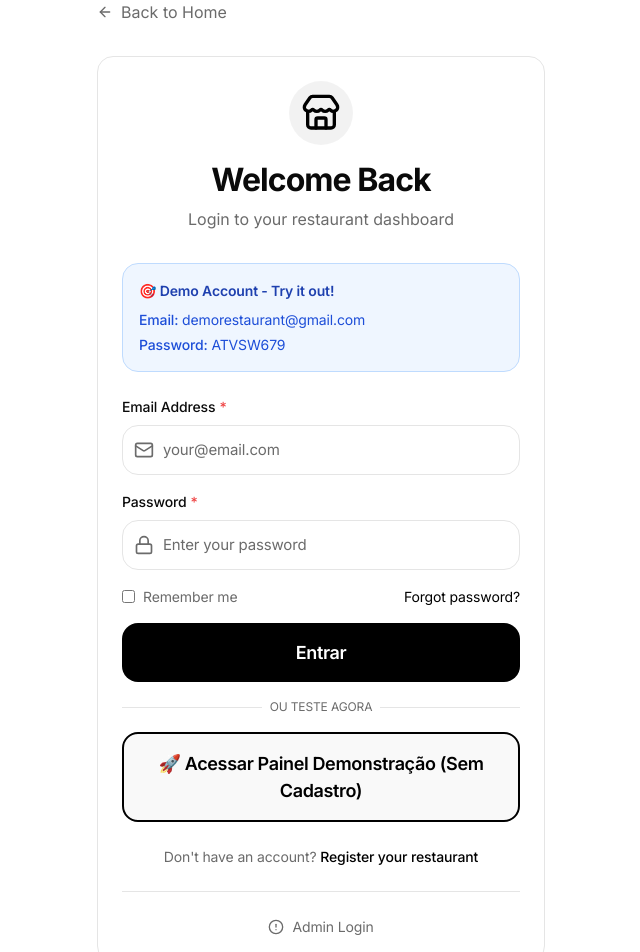
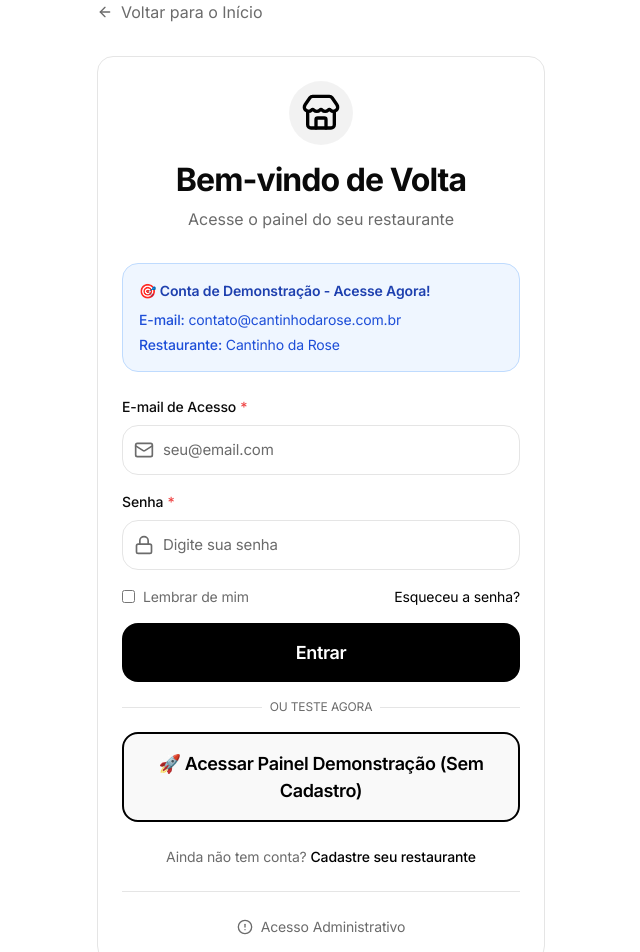
Before and after one commit to eduardovirtualgyn/restaurante, a React (Vite) app: page /login in a window 1280 px wide. Shown: the top 952 px of the page, without its empty margins (319-959 px from the left). Built offline with nearby package versions, Linux system fonts and the light colour scheme; no server answers.

Commit message:
i18n: complete translation to Brazilian Portuguese across admin, customer and restaurant pages

```diff
--- a/index.html
+++ b/index.html
@@ -1,10 +1,10 @@
 <!DOCTYPE html>
-<html lang="en">
+<html lang="pt-BR">
   <head>
     <meta charset="UTF-8" />
     <link rel="icon" type="image/svg+xml" href="/favicon.svg" />
     <meta name="viewport" content="width=device-width, initial-scale=1.0" />
-    <title>FoodOrder - Digital Restaurant Ordering Platform</title>
+    <title>Cantinho da Rose - Cardápio Digital & Almoço Executivo</title>
     <link rel="preconnect" href="https://fonts.googleapis.com" />
     <link rel="preconnect" href="https://fonts.gstatic.com" crossorigin />
     <link
--- a/src/pages/admin/AllRestaurants.tsx
+++ b/src/pages/admin/AllRestaurants.tsx
@@ -235,9 +235,9 @@ const AllRestaurants: React.FC = () => {
       {/* Header */}
       <div className="flex items-center justify-between">
         <div>
-          <h2 className="text-2xl font-bold text-text mb-2">All Restaurants</h2>
+          <h2 className="text-2xl font-bold text-text mb-2">Todos os Restaurantes</h2>
           <p className="text-text-secondary">
-            Manage all registered restaurants
+            Gerencie todos os restaurantes cadastrados na plataforma
           </p>
         </div>
         <div className="flex items-center space-x-4">
@@ -245,7 +245,7 @@ const AllRestaurants: React.FC = () => {
             {restaurants.length} Total
           </Badge>
           <Badge variant="success" className="text-lg px-4 py-2">
-            {restaurants.filter((r) => r.status === "active").length} Active
+            {restaurants.filter((r) => r.status === "active").length} Ativos
           </Badge>
         </div>
       </div>
@@ -253,7 +253,7 @@ const AllRestaurants: React.FC = () => {
       {/* Real-time indicator */}
       <div className="flex items-center space-x-2 text-sm text-success">
         <div className="w-2 h-2 bg-success rounded-full animate-pulse" />
-        <span>Live updates enabled</span>
+        <span>Atualizações em tempo real ativas</span>
       </div>
 
       {/* Filters */}
@@ -261,7 +261,7 @@ const AllRestaurants: React.FC = () => {
         <div className="flex flex-col sm:flex-row gap-4">
           <div className="flex-1">
             <Input
-              placeholder="Search by name, owner, phone, or city..."
+              placeholder="Buscar por nome, proprietário, telefone ou cidade..."
               value={searchTerm}
               onChange={(e) => setSearchTerm(e.target.value)}
               icon={<Search className="w-5 h-5" />}
@@ -272,10 +272,10 @@ const AllRestaurants: React.FC = () => {
               value={statusFilter}
               onChange={(e) => setStatusFilter(e.target.value)}
               options={[
-                { value: "all", label: "All Status" },
-                { value: "active", label: "Active" },
-                { value: "blocked", label: "Blocked" },
-                { value: "trial", label: "Trial" },
+                { value: "all", label: "Todos os Status" },
+                { value: "active", label: "Ativos" },
+                { value: "blocked", label: "Bloqueados" },
+                { value: "trial", label: "Em Teste" },
               ]}
             />
           </div>
@@ -287,12 +287,12 @@ const AllRestaurants: React.FC = () => {
         <Card className="text-center py-12">
           <StoreIcon className="w-16 h-16 text-text-secondary mx-auto mb-4 opacity-50" />
           <h3 className="text-xl font-semibold text-text mb-2">
-            No Restaurants Found
+            Nenhum restaurante encontrado
           </h3>
           <p className="text-text-secondary">
             {searchTerm || statusFilter !== "all"
-              ? "Try adjusting your filters"
-              : "No restaurants registered yet"}
+              ? "Tente ajustar seus filtros de busca"
+              : "Nenhum restaurante cadastrado ainda"}
           </p>
         </Card>
       ) : (
--- a/src/pages/public/LoginPage.tsx
+++ b/src/pages/public/LoginPage.tsx
@@ -2,7 +2,6 @@ import React, { useState } from "react";
 import { Link, useNavigate } from "react-router-dom";
 import { Store, ArrowLeft, Mail, Lock, AlertCircle } from "lucide-react";
 import { Button, Input, Alert, Card } from "../../components/ui";
-import { APP_CONFIG } from "../../config/config";
 import { supabase } from "../../config/supabase";
 import { isValidEmail, hashPassword } from "../../utils/helpers";
 
@@ -210,7 +209,7 @@ const LoginPage: React.FC = () => {
           className="inline-flex items-center text-text-secondary hover:text-text mb-8"
         >
           <ArrowLeft className="w-4 h-4 mr-2" />
-          Back to Home
+          Voltar para o Início
         </Link>
 
         {/* Login Card */}
@@ -220,9 +219,9 @@ const LoginPage: React.FC = () => {
             <div className="inline-flex items-center justify-center w-16 h-16 rounded-full bg-accent/5 mb-4">
               <Store className="w-10 h-10 text-accent" />
             </div>
-            <h1 className="text-2xl font-bold text-text mb-2">Welcome Back</h1>
+            <h1 className="text-2xl font-bold text-text mb-2">Bem-vindo de Volta</h1>
             <p className="text-text-secondary">
-              Login to your restaurant dashboard
+              Acesse o painel do seu restaurante
             </p>
           </div>
 
@@ -230,8 +229,8 @@ const LoginPage: React.FC = () => {
           {error === "pending" && (
             <Alert
               type="warning"
-              title="Account Pending Verification"
-              message="Your registration is under review. Our team will contact you within 24 hours to complete the setup."
+              title="Conta em Análise"
+              message="Seu cadastro está em análise. Nossa equipe entrará em contato em breve para liberar o acesso."
               className="mb-6"
             />
           )}
@@ -244,15 +243,15 @@ const LoginPage: React.FC = () => {
           {/* Demo Credentials */}
           <div className="mb-6 p-4 bg-blue-50 border border-blue-200 rounded-lg">
             <p className="text-sm font-semibold text-blue-800 mb-2">
-              🎯 Demo Account - Try it out!
+              🎯 Conta de Demonstração - Acesse Agora!
             </p>
             <div className="text-sm text-blue-700 space-y-1">
               <p>
-                <span className="font-medium">Email:</span>{" "}
-                demorestaurant@gmail.com
+                <span className="font-medium">E-mail:</span>{" "}
+                contato@cantinhodarose.com.br
               </p>
               <p>
-                <span className="font-medium">Password:</span> ATVSW679
+                <span className="font-medium">Restaurante:</span> Cantinho da Rose
               </p>
             </div>
           </div>
@@ -260,24 +259,24 @@ const LoginPage: React.FC = () => {
           {/* Login Form */}
           <form onSubmit={handleSubmit} className="space-y-4">
             <Input
-              label="Email Address"
+              label="E-mail de Acesso"
               name="email"
               type="email"
               value={formData.email}
               onChange={handleChange}
-              placeholder="your@email.com"
+              placeholder="seu@email.com"
               icon={<Mail className="w-5 h-5" />}
               required
               autoComplete="email"
             />
 
             <Input
-              label="Password"
+              label="Senha"
               name="password"
               type="password"
               value={formData.password}
               onChange={handleChange}
-              placeholder="Enter your password"
+              placeholder="Digite sua senha"
               icon={<Lock className="w-5 h-5" />}
               required
               autoComplete="current-password"
@@ -286,10 +285,10 @@ const LoginPage: React.FC = () => {
             <div className="flex items-center justify-between text-sm">
               <label className="flex items-center text-text-secondary">
                 <input type="checkbox" className="mr-2 rounded border-border" />
-                Remember me
+                Lembrar de mim
               </label>
               <a href="#" className="text-accent hover:underline">
-                Forgot password?
+                Esqueceu a senha?
               </a>
             </div>
 
@@ -320,12 +319,12 @@ const LoginPage: React.FC = () => {
 
           {/* Register Link */}
           <div className="mt-6 text-center text-sm text-text-secondary">
-            Don't have an account?{" "}
+            Ainda não tem conta?{" "}
             <Link
               to="/register"
               className="text-accent font-medium hover:underline"
             >
-              Register your restaurant
+              Cadastre seu restaurante
             </Link>
           </div>
 
@@ -336,15 +335,14 @@ const LoginPage: React.FC = () => {
               className="text-sm text-text-secondary hover:text-text flex items-center justify-center"
             >
               <AlertCircle className="w-4 h-4 mr-2" />
-              Admin Login
+              Acesso Administrativo
             </Link>
           </div>
         </Card>
 
         {/* Help Text */}
         <p className="mt-6 text-center text-sm text-text-secondary">
-          Need help? Contact us at support@{APP_CONFIG.appName.toLowerCase()}
-          .com
+          Precisa de ajuda? Suporte via WhatsApp ou e-mail.
         </p>
       </div>
     </div>
--- a/src/pages/restaurant/Reports.tsx
+++ b/src/pages/restaurant/Reports.tsx
@@ -121,7 +121,7 @@ const Reports: React.FC = () => {
       // Daily revenue
       const dailyData: Record<string, { revenue: number; orders: number }> = {};
       orders?.forEach((order) => {
-        const date = new Date(order.created_at).toLocaleDateString("en-US", {
+        const date = new Date(order.created_at).toLocaleDateString("pt-BR", {
           month: "short",
           day: "numeric",
         });
--- a/src/utils/helpers.ts
+++ b/src/utils/helpers.ts
@@ -60,31 +60,31 @@ export const calculateOrderTotals = (items: any[]) => {
  */
 export const formatDateTime = (dateString: string): string => {
   const date = new Date(dateString);
-  return new Intl.DateTimeFormat("en-IN", {
+  return new Intl.DateTimeFormat("pt-BR", {
     day: "2-digit",
-    month: "short",
+    month: "2-digit",
     year: "numeric",
     hour: "2-digit",
     minute: "2-digit",
-    hour12: true,
+    hour12: false,
   }).format(date);
 };
 
 export const formatDate = (dateString: string): string => {
   const date = new Date(dateString);
-  return new Intl.DateTimeFormat("en-IN", {
+  return new Intl.DateTimeFormat("pt-BR", {
     day: "2-digit",
-    month: "short",
+    month: "2-digit",
     year: "numeric",
   }).format(date);
 };
 
 export const formatTime = (dateString: string): string => {
   const date = new Date(dateString);
-  return new Intl.DateTimeFormat("en-IN", {
+  return new Intl.DateTimeFormat("pt-BR", {
     hour: "2-digit",
     minute: "2-digit",
-    hour12: true,
+    hour12: false,
   }).format(date);
 };
 
```
Also changed, not shown: src/pages/customer/CustomerMenu.tsx (+12 -13 lines), src/pages/restaurant/Menu.tsx (+14 -14 lines).
